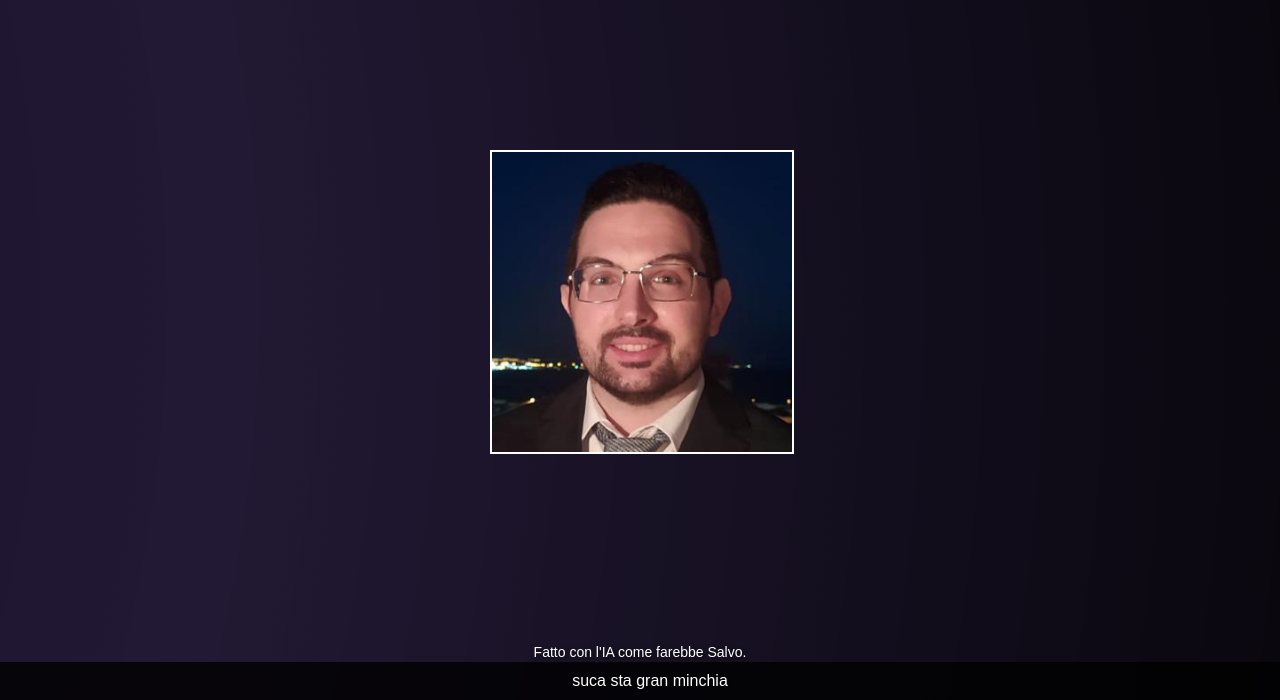
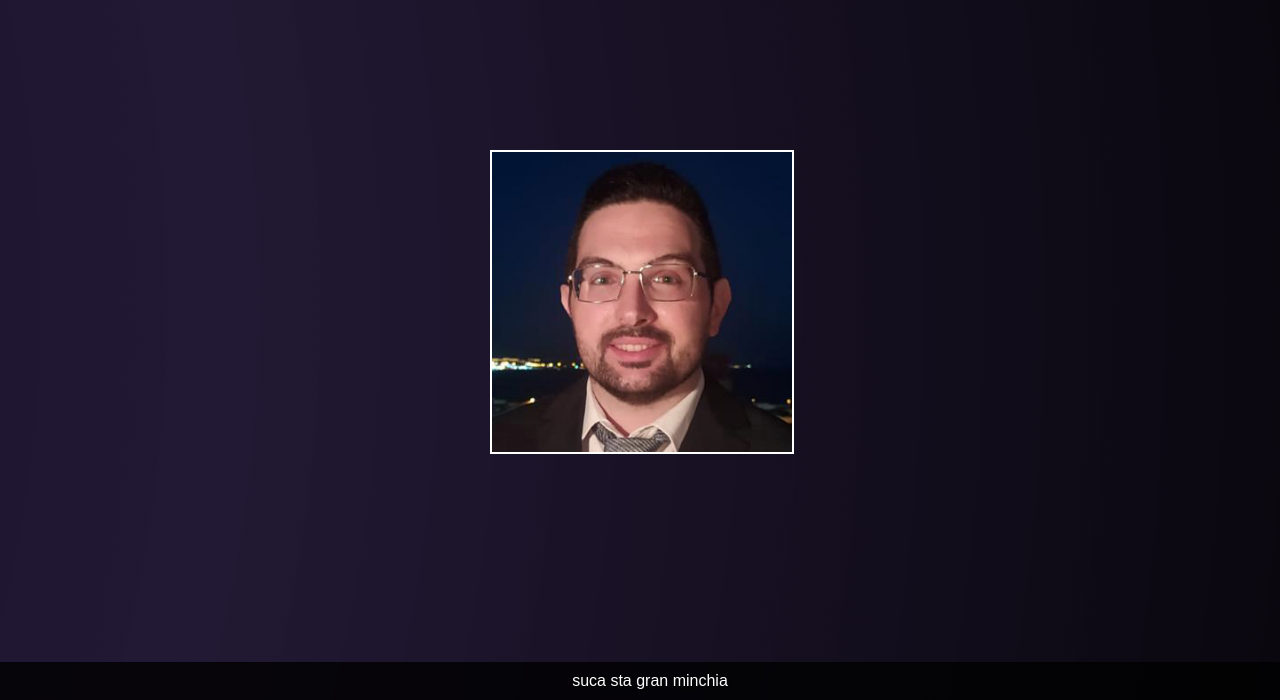
Before and after one commit to itsmeroby/3D-Cube, a plain HTML site: page index.html in a window 1280 px wide. Shown: the part 100-800 px from the top of the page. Drawn offline with Linux system fonts and the light colour scheme.

Commit message:
Update index.html

```diff
--- a/index.html
+++ b/index.html
@@ -99,19 +99,6 @@
     .top    { transform: rotateX(90deg) translateZ(100px);  }
     .bottom { transform: rotateX(-90deg) translateZ(100px); }
 
-    .footer-text {
-      position: fixed;
-      bottom: 40px;
-      left: 50%;
-      transform: translateX(-50%);
-      color: #fff;
-      font-family: Arial, sans-serif;
-      font-size: 14px;
-      text-shadow: 2px 2px 4px rgba(0, 0, 0, 0.7);
-      z-index: 1000;
-      pointer-events: none;
-    }
-
     .footer {
       position: fixed;
       bottom: 0;
@@ -144,7 +131,6 @@
   </div>
 </div>
 
-<div class="footer-text">Fatto con l'IA come farebbe Salvo.</div>
 <div class="footer">suca sta gran minchia</div>
 
 <script>
@@ -161,6 +147,8 @@
     startX = touch.clientX;
     startY = touch.clientY;
     isDragging = true;
+
+    event.preventDefault(); // Impedisce il comportamento predefinito (scroll della pagina)
   });
 
   document.addEventListener('touchmove', (event) => {
@@ -181,6 +169,8 @@
 
     startX = touch.clientX;
     startY = touch.clientY;
+
+    event.preventDefault(); // Impedisce il comportamento predefinito durante il drag
   });
 
   document.addEventListener('touchend', () => {
```
